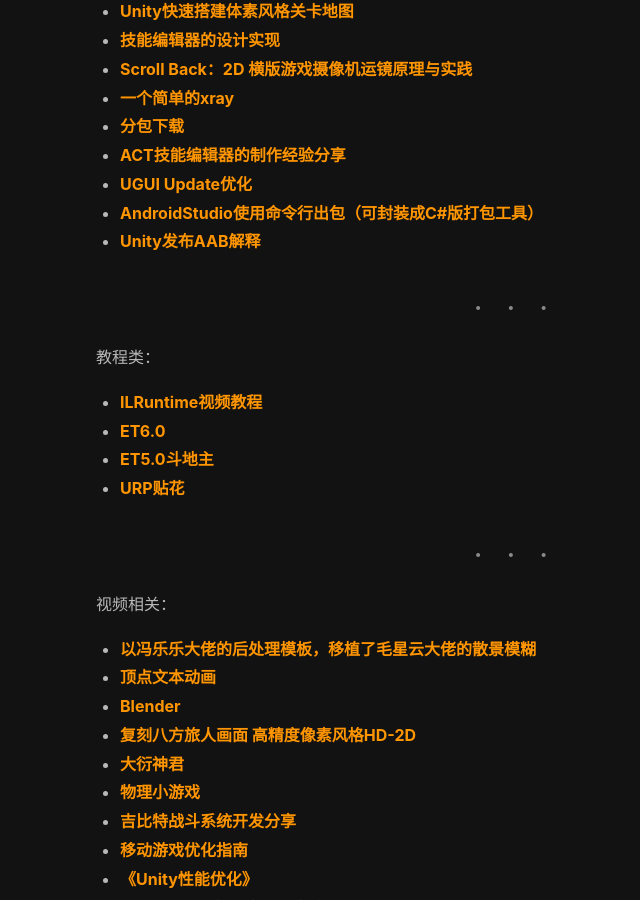
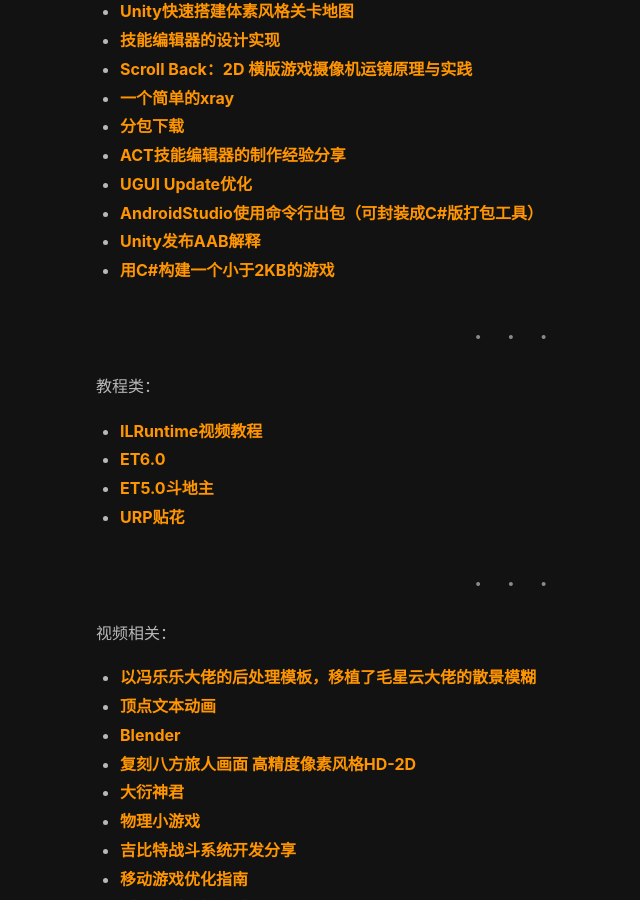
Before and after one commit to S0nrEir/S0nrEir.github.io, a Jekyll site: the page built from _posts/2024-04-02-干货博客收集.md, in a window 1280 px wide and 900 px high, scrolled down 1381 px. Shown: the whole window, without its empty margins (7-647 px from the left). Built offline with Jekyll 4.4.1, drawn with Linux system fonts in a browser that asks for light colours; nearby versions of some CDN libraries.

Commit message:
用C#构建一个小于2KB的游戏

```diff
--- a/_posts/2024-04-02-干货博客收集.md
+++ b/_posts/2024-04-02-干货博客收集.md
@@ -52,6 +52,7 @@ tags: ["博客","干货"]
 - [UGUI Update优化](https://zhuanlan.zhihu.com/p/565930331)
 - [AndroidStudio使用命令行出包（可封装成C#版打包工具）](https://www.cnblogs.com/vsirWaiter/p/16639243.html)
 - [Unity发布AAB解释](https://blog.csdn.net/egostudio/article/details/118570834)
+- [用C#构建一个小于2KB的游戏](https://migeel.sk/blog/2024/01/02/building-a-self-contained-game-in-csharp-under-2-kilobytes/)
 
 ---
 
```
